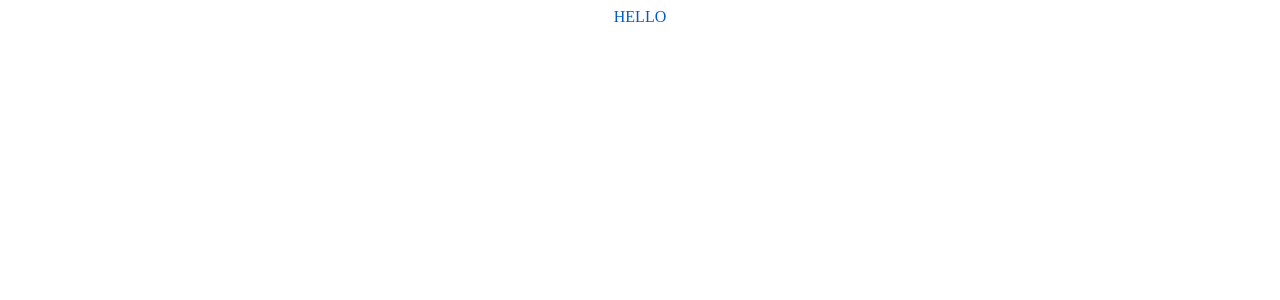
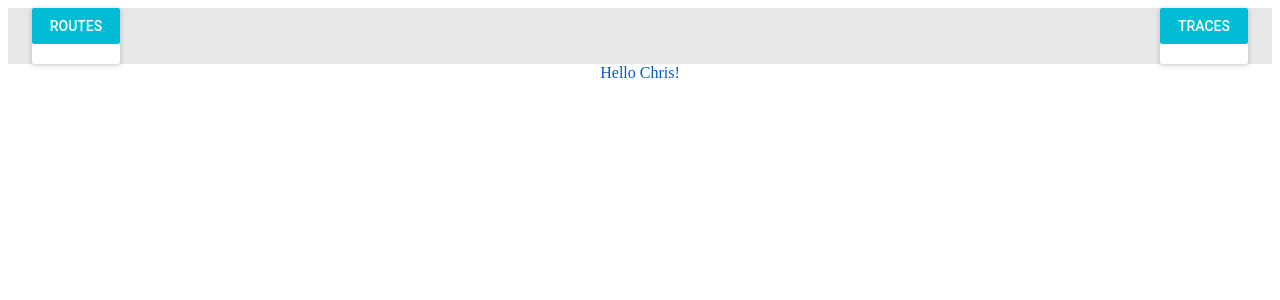
Before and after one commit to NodeReaction/nodereactionclient, a React app: page / in a window 1280 px wide. Shown: the top 300 px of the page. Built offline with nearby package versions, Linux system fonts and the light colour scheme.

Commit message:
midnight push

```diff
--- a/client/App.jsx
+++ b/client/App.jsx
@@ -3,6 +3,9 @@ import { BrowserRouter, Route, Link } from "react-router-dom";
 import MuiThemeProvider from "material-ui/styles/MuiThemeProvider";
 
 import Dashboard from "./containers/DashboardContainer.jsx";
+import Routes from "./containers/RoutesContainer.jsx";
+
+import NavBar from "./components/NavBar.jsx";
 
 class App extends Component {
   constructor(props) {
@@ -11,7 +14,17 @@ class App extends Component {
   }
 
   render() {
-    return <div>HELLO</div>;
+    return (
+      <MuiThemeProvider>
+        <NavBar />
+        <BrowserRouter>
+          <div>
+            <Route exact path="/" component={Dashboard} />
+            <Route path="/routes" component={Routes} />
+          </div>
+        </BrowserRouter>
+      </MuiThemeProvider>
+    );
   }
 }
 
--- /dev/null
+++ b/client/components/NavBar.jsx
@@ -0,0 +1,24 @@
+import React, { Component } from "react";
+import { BrowserRouter, Route, Link } from "react-router-dom";
+import {
+  Toolbar,
+  ToolbarGroup,
+  ToolbarSeparator,
+  ToolbarTitle
+} from "material-ui/Toolbar";
+import RaisedButton from "material-ui/RaisedButton";
+
+export default class NavBar extends Component {
+  constructor(props) {
+    super(props);
+  }
+
+  render() {
+    return (
+      <Toolbar>
+        <RaisedButton label="Routes" primary={true} />{" "}
+        <RaisedButton label="Traces" primary={true} />
+      </Toolbar>
+    );
+  }
+}
--- /dev/null
+++ b/client/containers/RoutesContainer.jsx
@@ -0,0 +1,12 @@
+import React, { Component } from "react";
+import { BrowserRouter, Route, Link } from "react-router-dom";
+
+export default class RoutesContainer extends Component {
+  constructor(props) {
+    super(props);
+  }
+
+  render() {
+    return <div>Hello Mike!</div>;
+  }
+}
```
